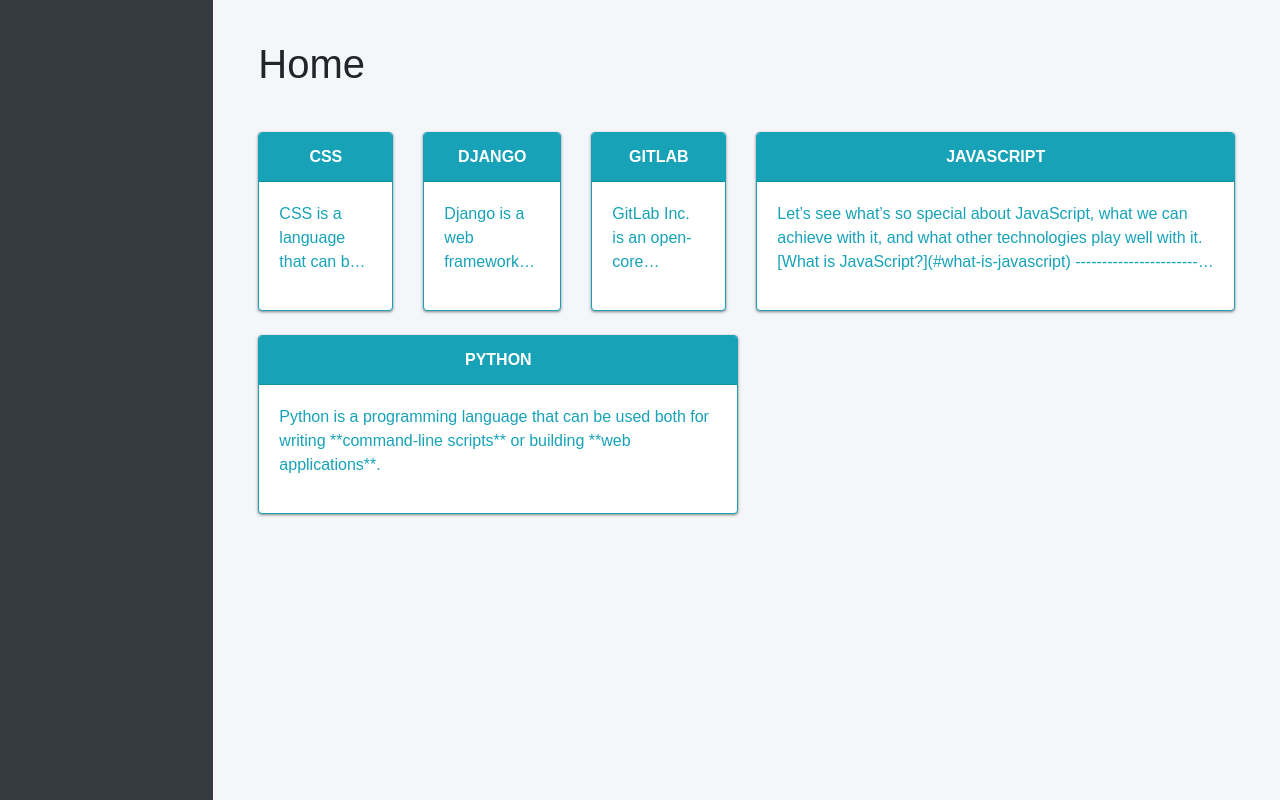
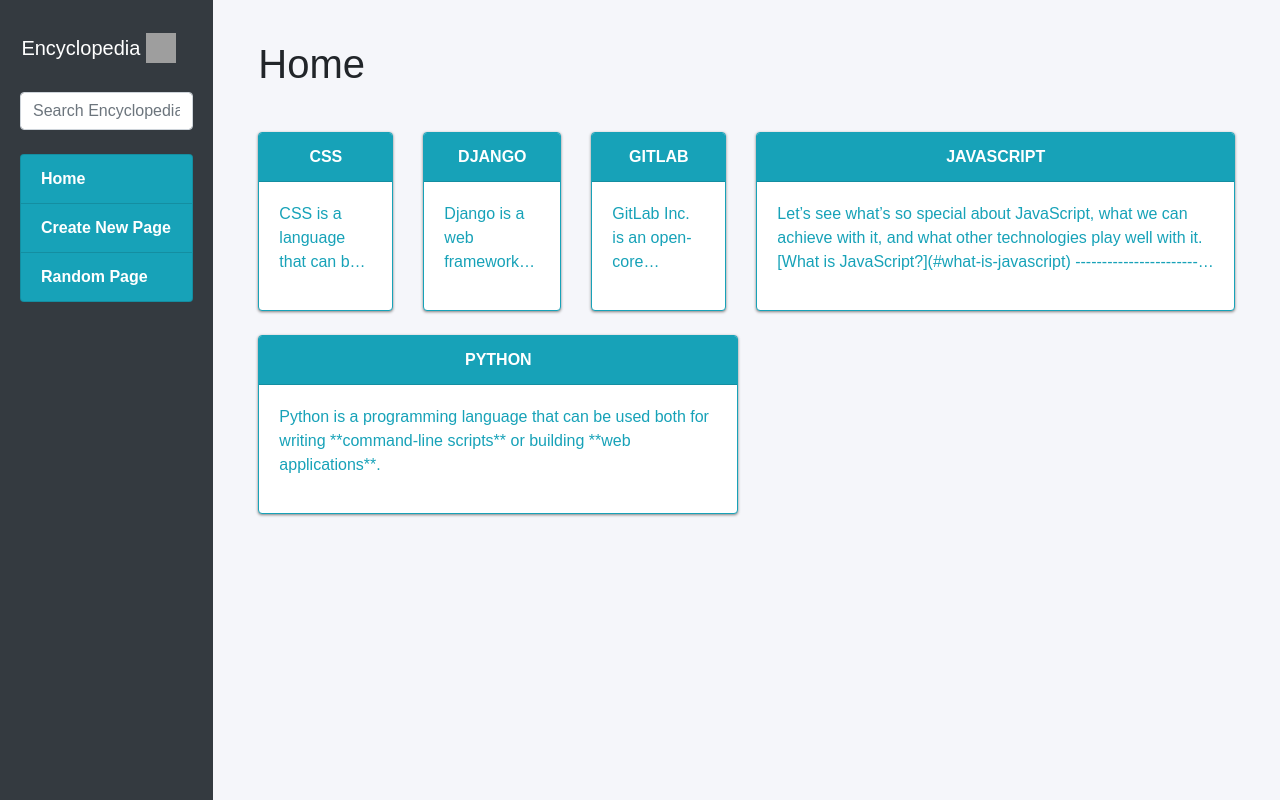
Before and after one commit to NDRBAX/Encyclopedia, a Django app: page / in a window 1280 px wide. Run offline with Django 3.2, Linux system fonts and the light colour scheme; some libraries are stand-ins or nearby versions; grey boxes are pictures that could not be loaded.

Commit message:
Sidebar elements : sticky postion added

```diff
--- a/encyclopedia/static/css/styles.css
+++ b/encyclopedia/static/css/styles.css
@@ -25,11 +25,17 @@
 
 .sidebar {
     height: auto;
+    min-height: 100vh;
     padding: 20px;
 }
 
 .sidebar h2 {
     margin-top: 5px;
+}
+
+div.sticky {
+    position: sticky;
+    top: 0;
 }
 
 .card {
--- a/encyclopedia/templates/encyclopedia/index.html
+++ b/encyclopedia/templates/encyclopedia/index.html
@@ -4,6 +4,10 @@
 {% block title %}
     Encyclopedia
 {% endblock %}
+
+{% include 'encyclopedia/nav.html' %}
+
+
 
 {% block body %}
 <div class="container-fluid">
--- a/encyclopedia/templates/encyclopedia/layout.html
+++ b/encyclopedia/templates/encyclopedia/layout.html
@@ -10,9 +10,8 @@
     <body>
         <div class="container-fluid">
             <div class="row">
-                <div class="sidebar col-lg-2 col-md-3 bg-dark" style="min-height:100vh; height:auto;">
-                    {% block nav %}
-                    {% endblock %}
+                <div class="sidebar col-lg-2 col-md-3 bg-dark">
+                    {% include 'encyclopedia/nav.html' %}
                 </div>
                 <div class="main col-lg-10 col-md-9 ">
                     {% include 'encyclopedia/messages.html' %}
--- a/encyclopedia/templates/encyclopedia/nav.html
+++ b/encyclopedia/templates/encyclopedia/nav.html
@@ -1,10 +1,6 @@
-{% extends 'encyclopedia/layout.html' %}
+{% load static %}
 
-{% block title %}
-    Encyclopedia
-{% endblock %}
-
-{% block nav %}
+<div class="sticky">
     <nav class="navbar navbar-dark justify-content-center ">
         <a class="navbar-brand" href="{% url 'random' %}">
             Encyclopedia
@@ -21,4 +17,4 @@
         <a class="list-group-item list-group-item-action list-group-item-dark" href="{% url 'createPage' %}">Create New Page</a>
         <a class="list-group-item list-group-item-action list-group-item-dark" href="{% url 'random' %}">Random Page</a>
     </div>
-{% endblock %}
+</div>
--- a/encyclopedia/views.py
+++ b/encyclopedia/views.py
@@ -1,4 +1,3 @@
-from email import utils
 import re
 import secrets
 from django import forms
--- a/entries/JavaScript.md
+++ b/entries/JavaScript.md
@@ -78,11 +78,10 @@
 *   JavaScript can easily communicate over the net to the server where the current page came from. But its ability to receive data from other sites/domains is crippled. Though possible, it requires explicit agreement (expressed in HTTP headers) from the remote side. Once again, that’s a safety limitation.
 
 
-![](/article/intro/limitations.svg)
 
 Such limitations do not exist if JavaScript is used outside of the browser, for example on a server. Modern browsers also allow plugins/extensions which may ask for extended permissions.
 
-[What makes JavaScript unique?](#what-makes-javascript-unique)
+What makes JavaScript unique?
 --------------------------------------------------------------
 
 There are at least _three_ great things about JavaScript:
@@ -97,7 +96,7 @@
 
 That said, JavaScript can be used to create servers, mobile applications, etc.
 
-[Languages “over” JavaScript](#languages-over-javascript)
+Languages “over” JavaScript
 ---------------------------------------------------------
 
 The syntax of JavaScript does not suit everyone’s needs. Different people want different features.
```
Lines whose indentation alone changed are shown as unchanged.
